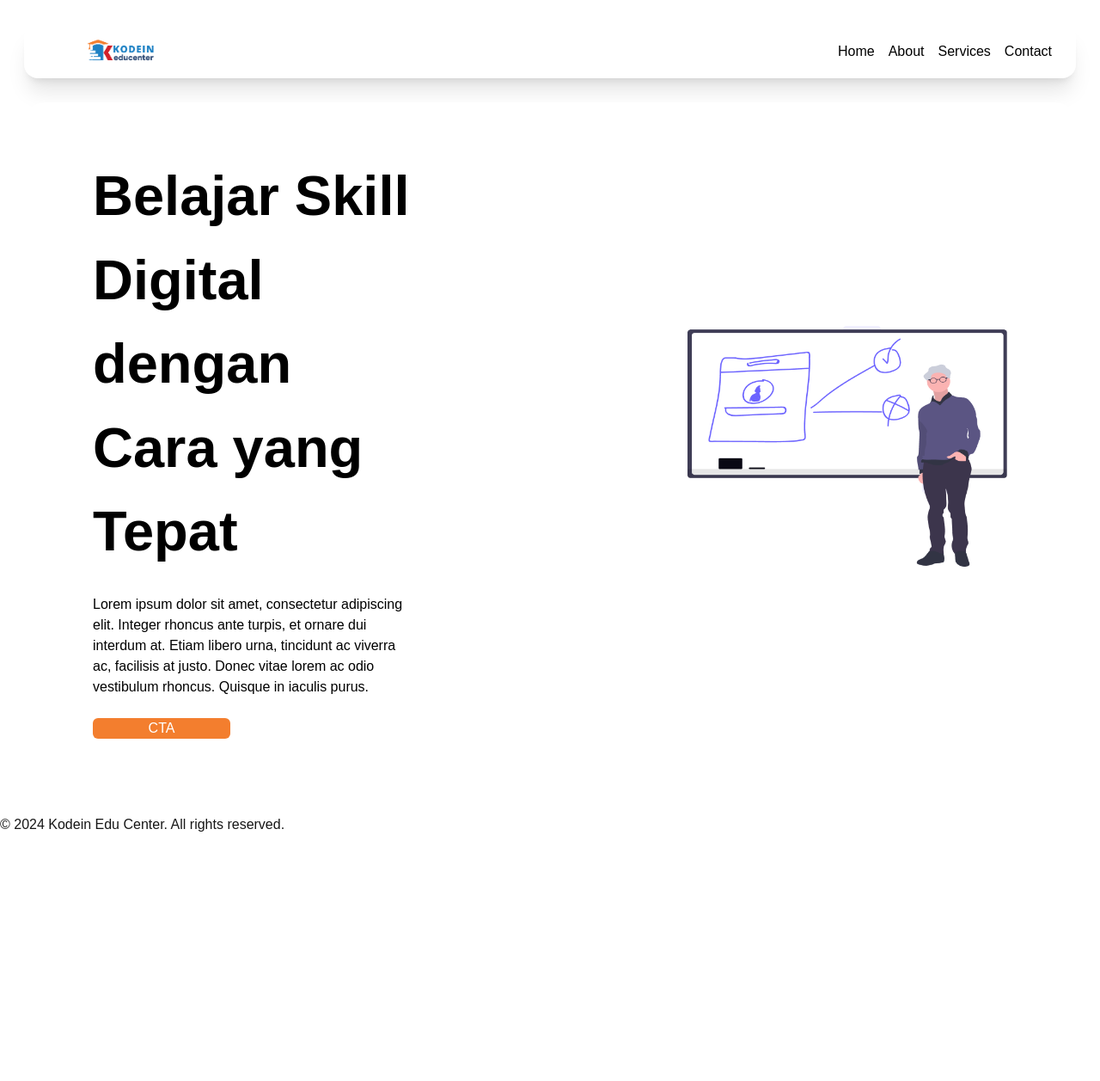
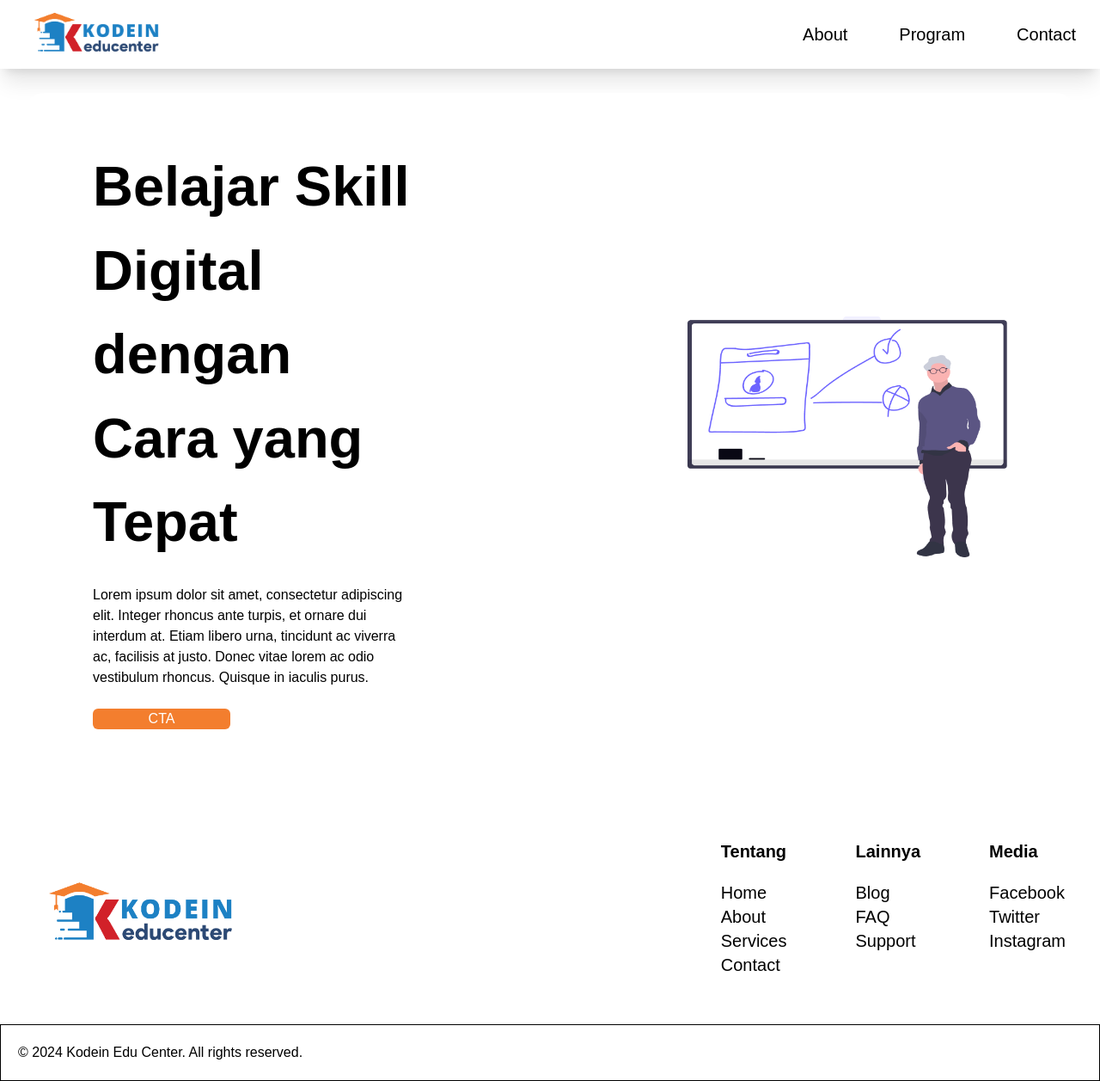
Before and after one commit to kodeintekno-dev/KodeinEduCenterProject, a Next.js app in the folder my-app/: page / in a window 1280 px wide. Shown: the whole page at 86% size. Before the commit the page ends 971 px from the top, so only its background shows below. Built offline with nearby package versions, Linux system fonts and the light colour scheme.

Commit message:
footer progress

```diff
--- a/my-app/app/components/Footer.tsx
+++ b/my-app/app/components/Footer.tsx
@@ -1,9 +1,37 @@
+export default function Footer() {
+  return (
+    <footer className="bg-white text-black h-fit max-w-full">
+      <div className="flex flex-row justify-between items-start p-10">
+        <div>
+          <img src="logoKodeinEdu.png" alt="" className="max-w-[247px]" />
+        </div>
 
+        <div className="flex flex-row gap-20 text-xl">
+          <div>
+            <p className=" font-semibold pb-5">Tentang</p>
+            <p>Home</p>
+            <p>About</p>
+            <p>Services</p>
+            <p>Contact</p>
+          </div>
 
-export default function Footer() {
-    return(
-    <footer>
-      <p>© 2024 Kodein Edu Center. All rights reserved.</p>
+          <div>
+            <p className=" font-semibold pb-5 ">Lainnya</p>
+            <p>Blog</p>
+            <p>FAQ</p>
+            <p>Support</p>
+          </div>
+          <div>
+            <p className=" font-semibold pb-5 ">Media</p>
+            <p>Facebook</p>
+            <p>Twitter</p>
+            <p>Instagram</p>
+          </div>
+        </div>
+      </div>
+      <div className="border-1 border-gray p-5">
+        <p className="text-base">© 2024 Kodein Edu Center. All rights reserved.</p>
+      </div>
     </footer>
-)
+  );
 }
--- a/my-app/app/components/Navbar.tsx
+++ b/my-app/app/components/Navbar.tsx
@@ -1,22 +1,21 @@
 export default function NavBar() {
   return (
-    <header className="bg-white shadow-xl text-black m-7 rounded-2xl">
-      <nav className="mx-7 flex flex-row justify-between items-center">
+    <header className="bg-white shadow-xl text-black">
+      <nav className=" h-20 mx-7 flex flex-row justify-between items-center text-xl">
         <div>
           <a href="#">
             <img
               src="logoKodeinEdu.png"
               alt=""
-              className="w-42 h-15.75 object-contain "
+              className="w-42 h-fit object-contain "
             />
           </a>
         </div>
 
         <div>
-          <ul className="flex flex-row gap-4">
-            <li>Home</li>
+          <ul className="flex flex-row gap-15">
             <li>About</li>
-            <li>Services</li>
+            <li>Program</li>
             <li>Contact</li>
           </ul>
         </div>
```
